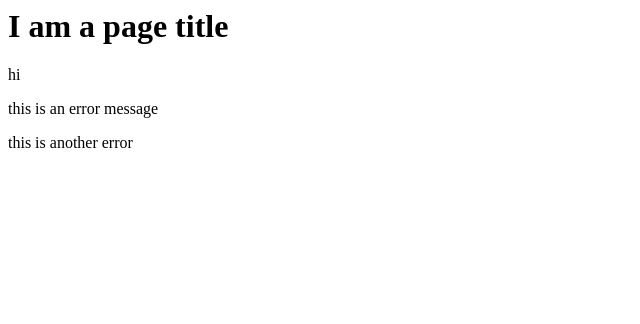
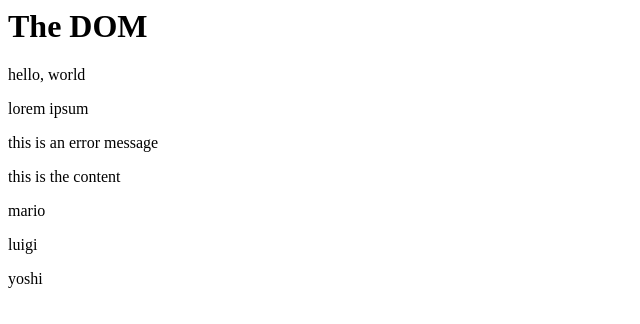
Before and after one commit to it-spectre-ru/modern-javascript, a plain HTML site: page chapter_6_Dom/index.html in a window 1280 px wide. Shown: the whole page, without its empty margins (0-640 px from the left). Drawn offline with Linux system fonts and the light colour scheme.

Commit message:
adding & changing page content

```diff
--- a/chapter_6_Dom/index.html
+++ b/chapter_6_Dom/index.html
@@ -8,15 +8,17 @@
 </head>
 
 <body>
-  <h1 id="page-title">I am a page title</h1>
+  <h1 id="page-title">The DOM</h1>
+
   <div>
-    <p>
-      hi
-    </p>
-    <p class="error">this is an error message</p>
+    <p>hello, world</p>
+    <p>lorem ipsum</p>
+    <p>this is an error message</p>
   </div>
 
-  <div class="error">this is another error</div>
+  <div class="content">
+    <p>this is the content</p>
+  </div>
 
   <script src="sandbox.js"></script>
 </body>
--- a/chapter_6_Dom/sandbox.js
+++ b/chapter_6_Dom/sandbox.js
@@ -1,20 +1,22 @@
-// get an element by id
+const para = document.querySelector('p')
 
-const title = document.getElementById("page-title")
-console.log(title)
+// console.log(para.innerText)
+// para.innerText = 'ninjas are awesome!'
 
+const paras = document.querySelectorAll('p');
 
-// get elements by their  class name
+// paras.forEach(para => {
+//   console.log(para.innerText)
+//   para.innerText += ' new text'
+// })
 
-const errors = document.getElementsByClassName('error')
-console.log(errors)
-console.log(errors[0])
-// errors.forEach(error => {
-//   console.log(error)
-// });
+const content = document.querySelector('.content')
 
-// get element by their tag name
+// console.log(content.innerHTML)
+// content.innerHTML += '<H2> This is a new H2</H2>'
 
-const paras = document.getElementsByTagName('p')
-console.log(paras)
-console.log(paras[0])
+const people = ['mario', 'luigi', 'yoshi']
+
+people.forEach(person => {
+  content.innerHTML += `<p>${person}</p>`
+})
```
